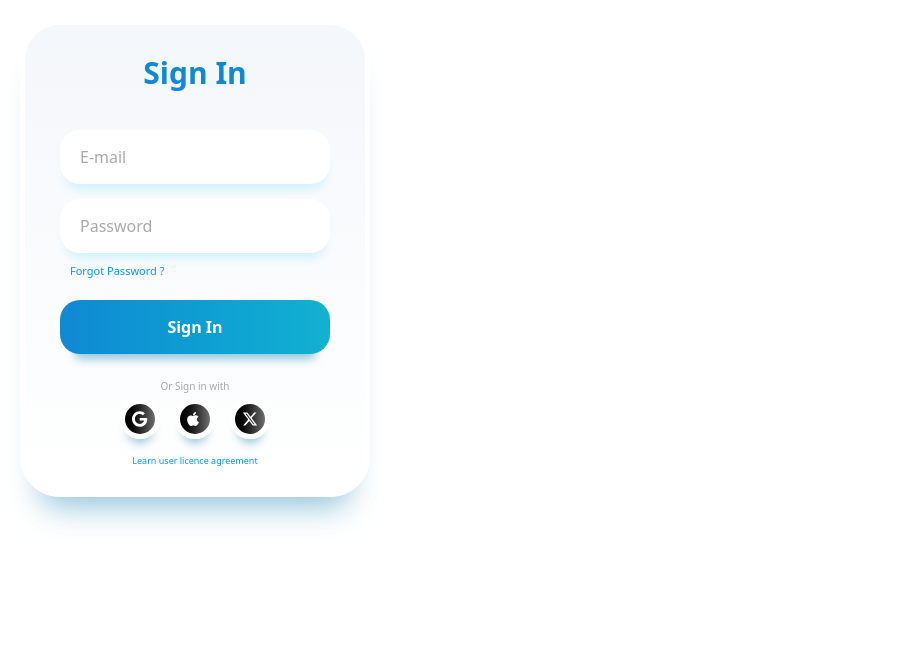
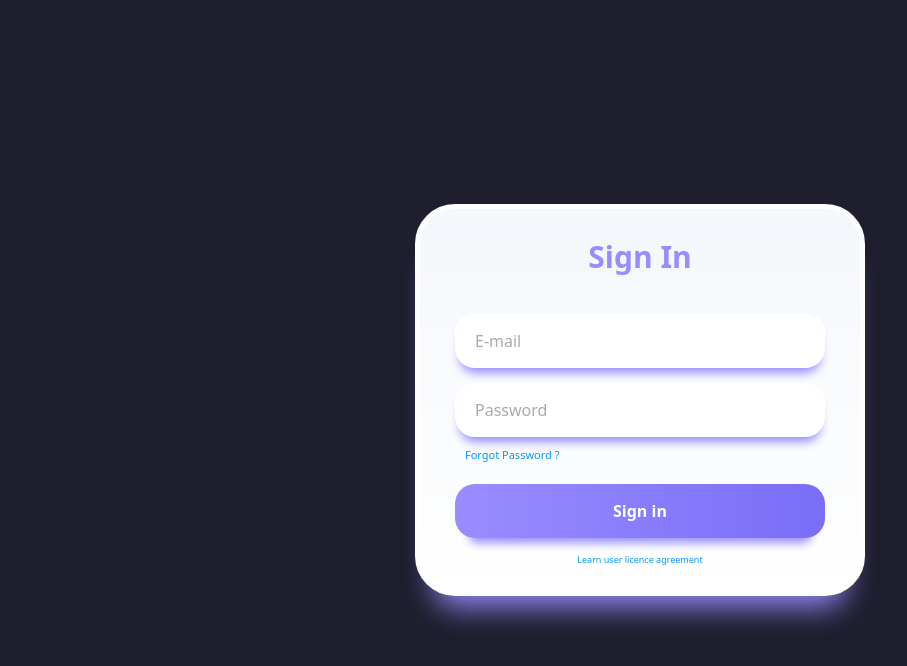
Before and after one commit to Avinash55o/EatoMoji, a React (Vite) app in the folder client/: page /page/signin in a window 1280 px wide. Shown: the top 666 px of the page, without its empty margins (0-907 px from the left). Built offline with nearby package versions, Linux system fonts and the light colour scheme; the HTML template or start-up script is replaced by a standard one.

Commit message:
signin and signup page

```diff
--- a/client/src/pages/signin.page.jsx
+++ b/client/src/pages/signin.page.jsx
@@ -1,82 +1,109 @@
-import React from 'react'
+import React, { useState } from "react";
+import {  useNavigate } from "react-router-dom";
+import MessageCard from "../components/messageCard.components.jsx";
 
 function Signin() {
+  const [email, setEmail] = useState("");
+  const [password, setPassword] = useState("");
+  const [loading, setLoading] = useState("");
+  const [msg, setMsg] = useState("");
+  const navigate = useNavigate();
+
+  const handleSubmit = async (e) => {
+    e.preventDefault();
+    const form = { email, password };
+    setLoading(true);
+    setMsg(null);
+
+    try {
+      const res = await fetch(
+        `${import.meta.env.VITE_API_URL}/api/auth/signin`,
+        {
+          method: "POST",
+          headers: { "Content-Type": "application/json" },
+          body: JSON.stringify(form),
+        }
+      );
+
+      const data = await res.json();
+      if (!res.ok) throw new Error(data.error || "signin failed");
+
+      localStorage.setItem("token", data.token);
+      localStorage.setItem("user", JSON.stringify(data.user));
+      setMsg(`welcome back ${data.user.name}`);
+
+      setTimeout(() => {
+        navigate("/page/home");
+      }, 2500);
+
+    } catch (error) {
+      setMsg(error.message);
+    } finally {
+      setLoading(false);
+    }
+  };
+
   return (
-   <div className="max-w-[350px] bg-gradient-to-t from-white to-[#f4f7fb] rounded-[40px] p-[25px_35px] border-[5px] border-white shadow-[0_30px_30px_-20px_rgba(133,189,215,0.88)] m-5">
-      <div className="text-center font-black text-[30px] text-[#1089D3]">Sign In</div>
+    <div className="flex items-center justify-center h-screen dark:bg-dark-background bg-light-background">
+      <div className="max-w-[450px] max-h-[950px] bg-gradient-to-t from-white to-[#f4f7fb] rounded-[40px] p-[25px_35px] border-[5px] border-white shadow-[0_30px_30px_-20px_#FFB86B] dark:shadow-[0_30px_30px_-20px_#9A8CFF] m-5">
+        <div className="text-center font-black text-[30px] dark:text-dark-accent text-light-primary">
+          Sign In
+        </div>
 
-      <form className="mt-5">
+        <form className="mt-5" onSubmit={handleSubmit}>
           <input
             required
             type="email"
             name="email"
-          id="email"
+            value={email}
+            onChange={(e) => {
+              setEmail(e.target.value);
+            }}
             placeholder="E-mail"
-          className="w-full bg-white border-none py-[15px] px-[20px] rounded-[20px] mt-[15px] shadow-[0_10px_10px_-5px_#cff0ff] placeholder:text-[#aaa] focus:outline-none focus:border-x-2 focus:border-x-[#12B1D1]"
+            className="w-full bg-white border-none py-[15px] px-[20px] rounded-[20px] mt-[15px] shadow-[0_10px_10px_-5px_#FFB86B] dark:shadow-[0_10px_10px_-5px_#9A8CFF] placeholder:text-[#aaa] focus:outline-none focus:border-x-2 focus:border-x-[#12B1D1]"
           />
 
           <input
             required
             type="password"
             name="password"
-          id="password"
+            value={password}
+            onChange={(e) => {
+              setPassword(e.target.value);
+            }}
             placeholder="Password"
-          className="w-full bg-white border-none py-[15px] px-[20px] rounded-[20px] mt-[15px] shadow-[0_10px_10px_-5px_#cff0ff] placeholder:text-[#aaa] focus:outline-none focus:border-x-2 focus:border-x-[#12B1D1]"
+            className="w-full bg-white border-none py-[15px] px-[20px] rounded-[20px] mt-[15px] shadow-[0_10px_10px_-5px_#FFB86B] dark:shadow-[0_10px_10px_-5px_#9A8CFF] placeholder:text-[#aaa] focus:outline-none focus:border-x-2 focus:border-x-[#12B1D1]"
           />
 
           <span className="block mt-[10px] ml-[10px] text-[11px] text-[#0099ff]">
             <a href="#">Forgot Password ?</a>
           </span>
 
-        <input
+          <button
             type="submit"
-          value="Sign In"
-          className="block w-full font-bold bg-gradient-to-r from-[#1089D3] to-[#12B1D1] text-white py-[15px] mt-[20px] mx-auto rounded-[20px] border-none shadow-[0_20px_10px_-15px_rgba(133,189,215,0.88)] transition-transform duration-200 ease-in-out hover:scale-105 hover:shadow-[0_23px_10px_-20px_rgba(133,189,215,0.88)] active:scale-95 active:shadow-[0_15px_10px_-10px_rgba(133,189,215,0.88)]"
-        />
+            disabled={loading}
+            className="block w-full font-bold bg-gradient-to-r from-light-primary-button to-light-primary-buttonhover dark:bg-gradient-to-r dark:from-dark-accent dark:to-dark-accentButtonhover  text-white py-[15px] mt-[20px] mx-auto rounded-[20px] border-none shadow-[0_20px_10px_-15px_#FFB86B] dark:shadow-[0_20px_10px_-15px_#9A8CFF] transition-transform duration-200 ease-in-out hover:scale-105 hover:shadow-[0_23px_10px_-20px_#FFB86B] dark:hover:shadow-[0_23px_10px_-20px_#9A8CFF] active:scale-95 active:shadow-[0_15px_10px_-10px_rgba(133,189,215,0.88)]"
+          >
+            {loading ? "Signing in..." : "Sign in"}
+          </button>
         </form>
 
-      <div className="mt-[25px]">
-        <span className="block text-center text-[10px] text-[#aaa]">Or Sign in with</span>
-
-        <div className="flex justify-center gap-[15px] mt-[5px]">
-          {[
-            {
-              type: 'google',
-              svgPath:
-                'M488 261.8C488 403.3 391.1 504 248 504 110.8 504 0 393.2 0 256S110.8 8 248 8c66.8 0 123 24.5 166.3 64.9l-67.5 64.9C258.5 52.6 94.3 116.6 94.3 256c0 86.5 69.1 156.6 153.7 156.6 98.2 0 135-70.4 140.8-106.9H248v-85.3h236.1c2.3 12.7 3.9 24.9 3.9 41.4z'
-            },
-            {
-              type: 'apple',
-              svgPath:
-                'M318.7 268.7c-.2-36.7 16.4-64.4 50-84.8-18.8-26.9-47.2-41.7-84.7-44.6-35.5-2.8-74.3 20.7-88.5 20.7-15 0-49.4-19.7-76.4-19.7C63.3 141.2 4 184.8 4 273.5q0 39.3 14.4 81.2c12.8 36.7 59 126.7 107.2 125.2 25.2-.6 43-17.9 75.8-17.9 31.8 0 48.3 17.9 76.4 17.9 48.6-.7 90.4-82.5 102.6-119.3-65.2-30.7-61.7-90-61.7-91.9zM262.1 104.5c27.3-32.4 24.8-61.9 24-72.5-24.1 1.4-52 16.4-67.9 34.9-17.5 19.8-27.8 44.3-25.6 71.9 26.1 2 49.9-11.4 69.5-34.3z'
-            },
-            {
-              type: 'twitter',
-              svgPath:
-                'M389.2 48h70.6L305.6 224.2 487 464H345L233.7 318.6 106.5 464H35.8L200.7 275.5 26.8 48H172.4L272.9 180.9 389.2 48zM364.4 421.8h39.1L151.1 88h-42L364.4 421.8z'
-            }
-          ].map((social) => (
-            <button
-              key={social.type}
-              className="bg-gradient-to-r from-black to-[#707070] border-[5px] border-white p-[5px] rounded-full w-[40px] aspect-square grid place-content-center shadow-[0_12px_10px_-8px_rgba(133,189,215,0.88)] transition-transform duration-200 ease-in-out hover:scale-120 active:scale-90"
-            >
-              <svg
-                xmlns="http://www.w3.org/2000/svg"
-                viewBox="0 0 512 512"
-                className="fill-white w-4 h-4"
-              >
-                <path d={social.svgPath} />
-              </svg>
-            </button>
-          ))}
-        </div>
+        <span className="block text-center mt-[15px] text-[9px]">
+          <a href="#" className="text-[#0099ff]">
+            Learn user licence agreement
+          </a>
+        </span>
       </div>
 
-      <span className="block text-center mt-[15px] text-[9px]">
-        <a href="#" className="text-[#0099ff]">Learn user licence agreement</a>
-      </span>
+      {msg && (
+        <MessageCard
+          title={msg}
+          subtitle={"Everything seems great"}
+          type="success"
+        />
+      )}
     </div>
-  )
+  );
 }
 
-export default Signin
+export default Signin;
--- a/client/src/pages/signup.page.jsx
+++ b/client/src/pages/signup.page.jsx
@@ -1,17 +1,64 @@
-import React from 'react'
+import React, { useState } from "react";
+import { useNavigate } from "react-router-dom";
 
 function Signup() {
+  const [name, setName] = useState("");
+  const [email, setEmail] = useState("");
+  const [password, setPassword] = useState("");
+  const [loading, setLoading] = useState(false);
+  const [msg, setMsg] = useState(null);
+
+  const navigate = useNavigate();
+
+  const handleSubmit = async (e) => {
+    e.preventDefault();
+    const form = { name, email, password };
+    setLoading(true);
+    setMsg(null);
+
+    try {
+      const res = await fetch(
+        `${import.meta.env.VITE_API_URL}/api/auth/signup`,
+        {
+          method: "POST",
+          headers: { "Content-Type": "application/json" },
+          body: JSON.stringify(form),
+        }
+      );
+      const data = await res.json();
+      if (!res.ok) throw new Error(data.error || "signup failed");
+
+      localStorage.setItem("token", data.token);
+      localStorage.setItem("user", JSON.stringify(data.user));
+
+      setMsg("Signup successful! Redirecting...");
+
+      setTimeout(() => {
+        navigate("/page/home");
+      }, 1500); // 1.5s delay
+    } catch (err) {
+      setMsg(err.message);
+    } finally {
+      setLoading(false);
+    }
+  };
+
   return (
-  <div className='flex items-center justify-center h-screen dark:bg-dark-background bg-light-background'>
+    <div className="flex items-center justify-center h-screen dark:bg-dark-background bg-light-background">
       <div className="max-w-[450px] max-h-[950px] bg-gradient-to-t from-white to-[#f4f7fb] rounded-[40px] p-[25px_35px] border-[5px] border-white shadow-[0_30px_30px_-20px_#FFB86B] dark:shadow-[0_30px_30px_-20px_#9A8CFF] m-5">
-      <div className="text-center font-black text-[30px] dark:text-dark-accent text-light-primary">Sign Up</div>
+        <div className="text-center font-black text-[30px] dark:text-dark-accent text-light-primary">
+          Sign Up
+        </div>
 
-      <form className="mt-5">
+        <form className="mt-5" onSubmit={handleSubmit}>
           <input
             required
             type="name"
             name="userName"
-          id="name"
+            value={name}
+            onChange={(e) => {
+              setName(e.target.value);
+            }}
             placeholder="userName"
             className="w-full bg-white border-none py-[15px] px-[20px] rounded-[20px] mt-[15px] shadow-[0_10px_10px_-5px_#FFB86B] dark:shadow-[0_10px_10px_-5px_#9A8CFF] placeholder:text-[#aaa] focus:outline-none focus:border-x-2 focus:border-x-[#12B1D1]"
           />
@@ -20,7 +67,10 @@ function Signup() {
             required
             type="email"
             name="email"
-          id="email"
+            value={email}
+            onChange={(e) => {
+              setEmail(e.target.value);
+            }}
             placeholder="E-mail"
             className="w-full bg-white border-none py-[15px] px-[20px] rounded-[20px] mt-[15px] shadow-[0_10px_10px_-5px_#FFB86B] dark:shadow-[0_10px_10px_-5px_#9A8CFF] placeholder:text-[#aaa] focus:outline-none focus:border-x-2 focus:border-x-[#12B1D1]"
           />
@@ -29,39 +79,46 @@ function Signup() {
             required
             type="password"
             name="password"
-          id="password"
+            value={password}
+            onChange={(e) => {
+              setPassword(e.target.value);
+            }}
             placeholder="Password"
             className="w-full bg-white border-none py-[15px] px-[20px] rounded-[20px] mt-[15px] shadow-[0_10px_10px_-5px_#FFB86B] dark:shadow-[0_10px_10px_-5px_#9A8CFF] placeholder:text-[#aaa] focus:outline-none focus:border-x-2 focus:border-x-[#12B1D1]"
           />
 
-
-
-
-        <button type='submit' className="block w-full font-bold bg-gradient-to-r from-light-primary-button to-light-primary-buttonhover dark:bg-gradient-to-r dark:from-dark-accent dark:to-dark-accentButtonhover  text-white py-[15px] mt-[20px] mx-auto rounded-[20px] border-none shadow-[0_20px_10px_-15px_#FFB86B] dark:shadow-[0_20px_10px_-15px_#9A8CFF] transition-transform duration-200 ease-in-out hover:scale-105 hover:shadow-[0_23px_10px_-20px_#FFB86B] dark:hover:shadow-[0_23px_10px_-20px_#9A8CFF] active:scale-95 active:shadow-[0_15px_10px_-10px_rgba(133,189,215,0.88)]">
-          Sign In
+          <button
+            type="submit"
+            disabled={loading}
+            className="block w-full font-bold bg-gradient-to-r from-light-primary-button to-light-primary-buttonhover dark:bg-gradient-to-r dark:from-dark-accent dark:to-dark-accentButtonhover  text-white py-[15px] mt-[20px] mx-auto rounded-[20px] border-none shadow-[0_20px_10px_-15px_#FFB86B] dark:shadow-[0_20px_10px_-15px_#9A8CFF] transition-transform duration-200 ease-in-out hover:scale-105 hover:shadow-[0_23px_10px_-20px_#FFB86B] dark:hover:shadow-[0_23px_10px_-20px_#9A8CFF] active:scale-95 active:shadow-[0_15px_10px_-10px_rgba(133,189,215,0.88)]"
+          >
+            {loading ? "Signing up..." : "Sign Up"}
           </button>
         </form>
 
         <div className="mt-[25px]">
-        <span className="block text-center text-[10px] text-dark-secondary-text">Or Sign up with</span>
+          <span className="block text-center text-[10px] text-dark-secondary-text">
+            {" "}
+            <a href="/page/signin">Or Sign up with</a>
+          </span>
 
           <div className="flex justify-center gap-[15px] mt-[5px]">
             {[
               {
-              type: 'google',
+                type: "google",
                 svgPath:
-                'M488 261.8C488 403.3 391.1 504 248 504 110.8 504 0 393.2 0 256S110.8 8 248 8c66.8 0 123 24.5 166.3 64.9l-67.5 64.9C258.5 52.6 94.3 116.6 94.3 256c0 86.5 69.1 156.6 153.7 156.6 98.2 0 135-70.4 140.8-106.9H248v-85.3h236.1c2.3 12.7 3.9 24.9 3.9 41.4z'
+                  "M488 261.8C488 403.3 391.1 504 248 504 110.8 504 0 393.2 0 256S110.8 8 248 8c66.8 0 123 24.5 166.3 64.9l-67.5 64.9C258.5 52.6 94.3 116.6 94.3 256c0 86.5 69.1 156.6 153.7 156.6 98.2 0 135-70.4 140.8-106.9H248v-85.3h236.1c2.3 12.7 3.9 24.9 3.9 41.4z",
               },
               {
-              type: 'apple',
+                type: "apple",
                 svgPath:
-                'M318.7 268.7c-.2-36.7 16.4-64.4 50-84.8-18.8-26.9-47.2-41.7-84.7-44.6-35.5-2.8-74.3 20.7-88.5 20.7-15 0-49.4-19.7-76.4-19.7C63.3 141.2 4 184.8 4 273.5q0 39.3 14.4 81.2c12.8 36.7 59 126.7 107.2 125.2 25.2-.6 43-17.9 75.8-17.9 31.8 0 48.3 17.9 76.4 17.9 48.6-.7 90.4-82.5 102.6-119.3-65.2-30.7-61.7-90-61.7-91.9zM262.1 104.5c27.3-32.4 24.8-61.9 24-72.5-24.1 1.4-52 16.4-67.9 34.9-17.5 19.8-27.8 44.3-25.6 71.9 26.1 2 49.9-11.4 69.5-34.3z'
+                  "M318.7 268.7c-.2-36.7 16.4-64.4 50-84.8-18.8-26.9-47.2-41.7-84.7-44.6-35.5-2.8-74.3 20.7-88.5 20.7-15 0-49.4-19.7-76.4-19.7C63.3 141.2 4 184.8 4 273.5q0 39.3 14.4 81.2c12.8 36.7 59 126.7 107.2 125.2 25.2-.6 43-17.9 75.8-17.9 31.8 0 48.3 17.9 76.4 17.9 48.6-.7 90.4-82.5 102.6-119.3-65.2-30.7-61.7-90-61.7-91.9zM262.1 104.5c27.3-32.4 24.8-61.9 24-72.5-24.1 1.4-52 16.4-67.9 34.9-17.5 19.8-27.8 44.3-25.6 71.9 26.1 2 49.9-11.4 69.5-34.3z",
               },
               {
-              type: 'twitter',
+                type: "twitter",
                 svgPath:
-                'M389.2 48h70.6L305.6 224.2 487 464H345L233.7 318.6 106.5 464H35.8L200.7 275.5 26.8 48H172.4L272.9 180.9 389.2 48zM364.4 421.8h39.1L151.1 88h-42L364.4 421.8z'
-            }
+                  "M389.2 48h70.6L305.6 224.2 487 464H345L233.7 318.6 106.5 464H35.8L200.7 275.5 26.8 48H172.4L272.9 180.9 389.2 48zM364.4 421.8h39.1L151.1 88h-42L364.4 421.8z",
+              },
             ].map((social) => (
               <button
                 key={social.type}
@@ -80,11 +137,14 @@ function Signup() {
         </div>
 
         <span className="block text-center mt-[15px] text-[9px]">
-        <a href="#" className="text-dark-accent">Learn user licence agreement</a>
+          <a href="#" className="text-dark-accent">
+            Learn user licence agreement
+          </a>
         </span>
       </div>
+      {msg && <p className="mt-3 text-center text-sm">{msg}</p>}
     </div>
-  )
+  );
 }
 
-export default Signup
+export default Signup;
```
Lines whose indentation alone changed are shown as unchanged.
